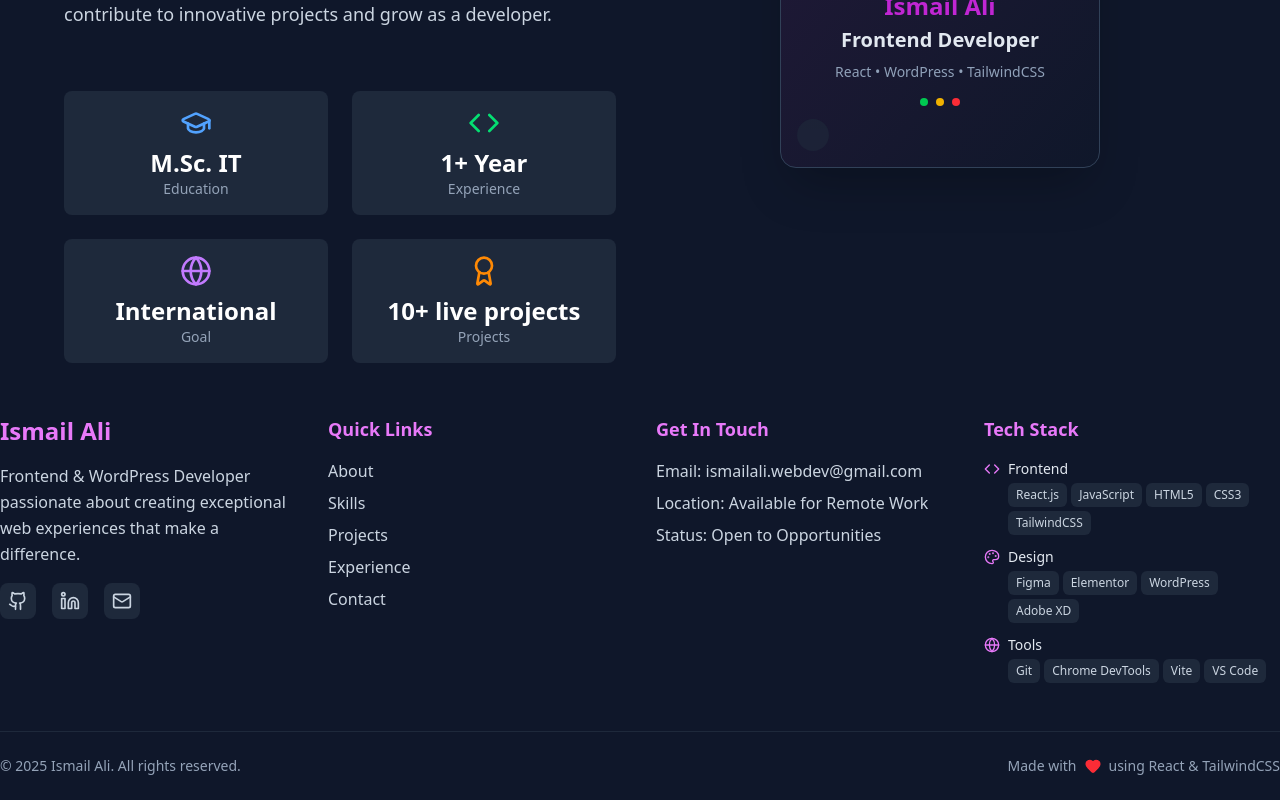
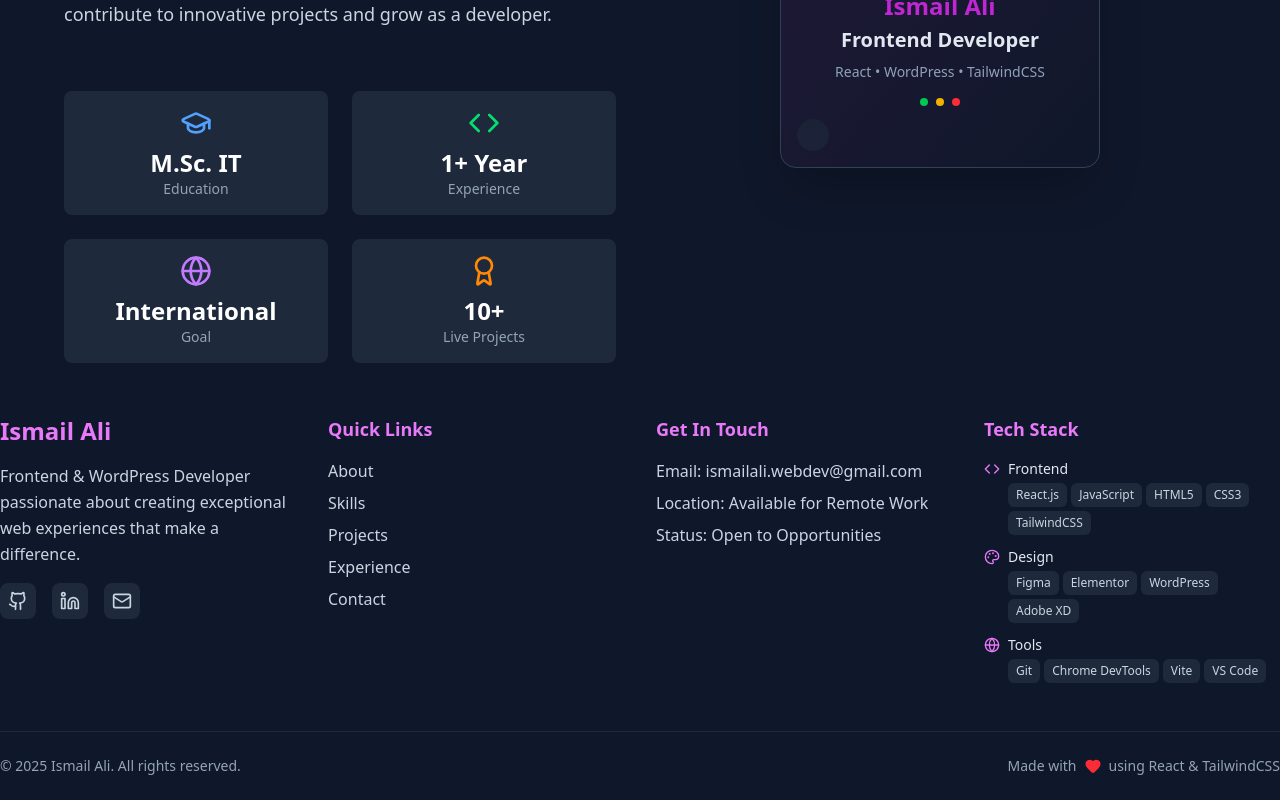
Before and after one commit to Ismail-webdev/Personal-Portfolio, a React (Vite) app: page / in a window 1280 px wide. Shown: the part 1396-2196 px from the top of the page. Built offline with nearby package versions, Linux system fonts and the light colour scheme.

Commit message:
initial commit

```diff
--- a/src/i18n/locales/ar.json
+++ b/src/i18n/locales/ar.json
@@ -25,7 +25,7 @@
       "experience": "الخبرة",
       "goal": "الهدف",
       "goalValue": "دولي",
-      "projects": "المشاريع"
+      "projects": "مشاريع مباشرة"
     },
     "profileCard": {
       "imageAlt": "صورة الملف الشخصي لإسماعيل علي",
--- a/src/i18n/locales/de.json
+++ b/src/i18n/locales/de.json
@@ -25,7 +25,7 @@
       "experience": "Erfahrung",
       "goal": "Ziel",
       "goalValue": "International",
-      "projects": "Projekte"
+      "projects": "Live-Projekte"
     },
     "profileCard": {
       "imageAlt": "Profilbild von Ismail Ali",
--- a/src/i18n/locales/en.json
+++ b/src/i18n/locales/en.json
@@ -25,7 +25,7 @@
       "experience": "Experience",
       "goal": "Goal",
       "goalValue": "International",
-      "projects": "Projects"
+      "projects": "Live Projects"
     },
     "profileCard": {
       "imageAlt": "Profile picture of Ismail Ali",
--- a/src/i18n/locales/es.json
+++ b/src/i18n/locales/es.json
@@ -25,7 +25,7 @@
       "experience": "Experiencia",
       "goal": "Meta",
       "goalValue": "Internacional",
-      "projects": "Proyectos"
+      "projects": "Proyectos en vivo"
     },
     "profileCard": {
       "imageAlt": "Foto de perfil de Ismail Ali",
--- a/src/i18n/locales/fr.json
+++ b/src/i18n/locales/fr.json
@@ -25,7 +25,7 @@
       "experience": "Expérience",
       "goal": "Objectif",
       "goalValue": "International",
-      "projects": "Projets"
+      "projects": "Projets en ligne"
     },
     "profileCard": {
       "imageAlt": "Photo de profil d'Ismail Ali",
--- a/src/sections/About.jsx
+++ b/src/sections/About.jsx
@@ -53,7 +53,7 @@ const About = () => {
     {
       icon: Award,
       label: t("about.stats.projects"),
-      value: "10+ live projects",
+      value: "10+",
       color: "text-orange-400",
     },
   ];
```
